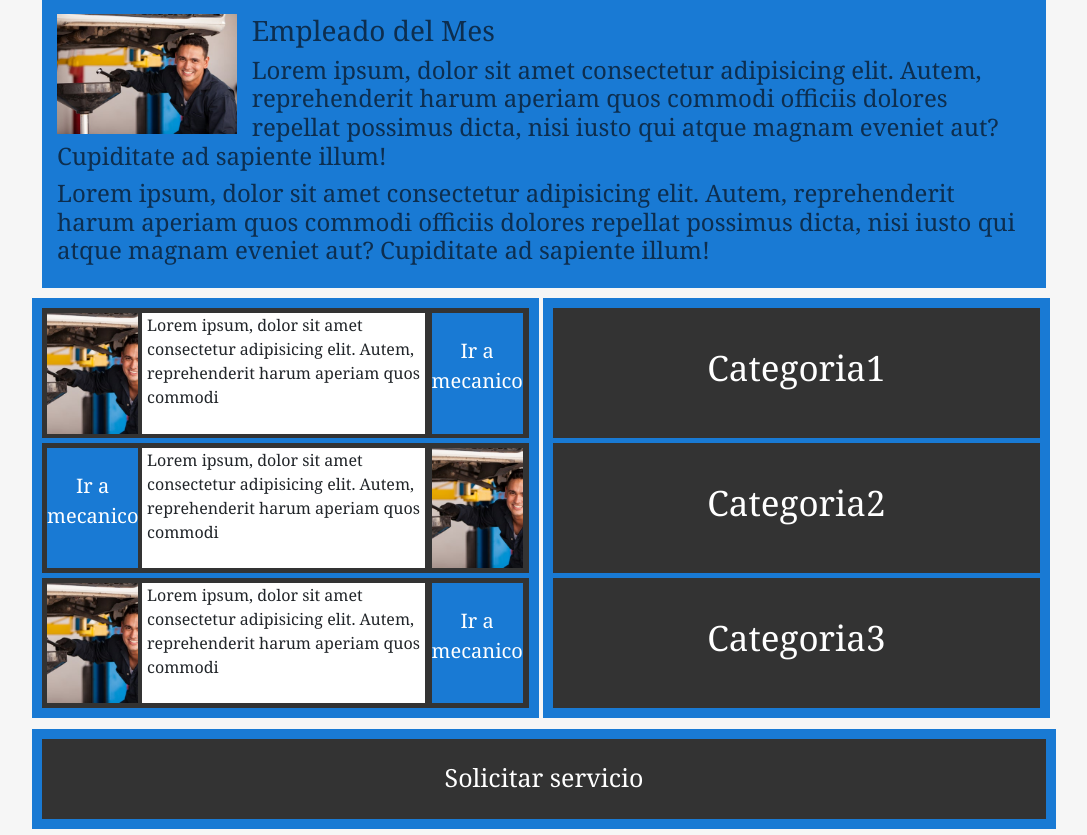
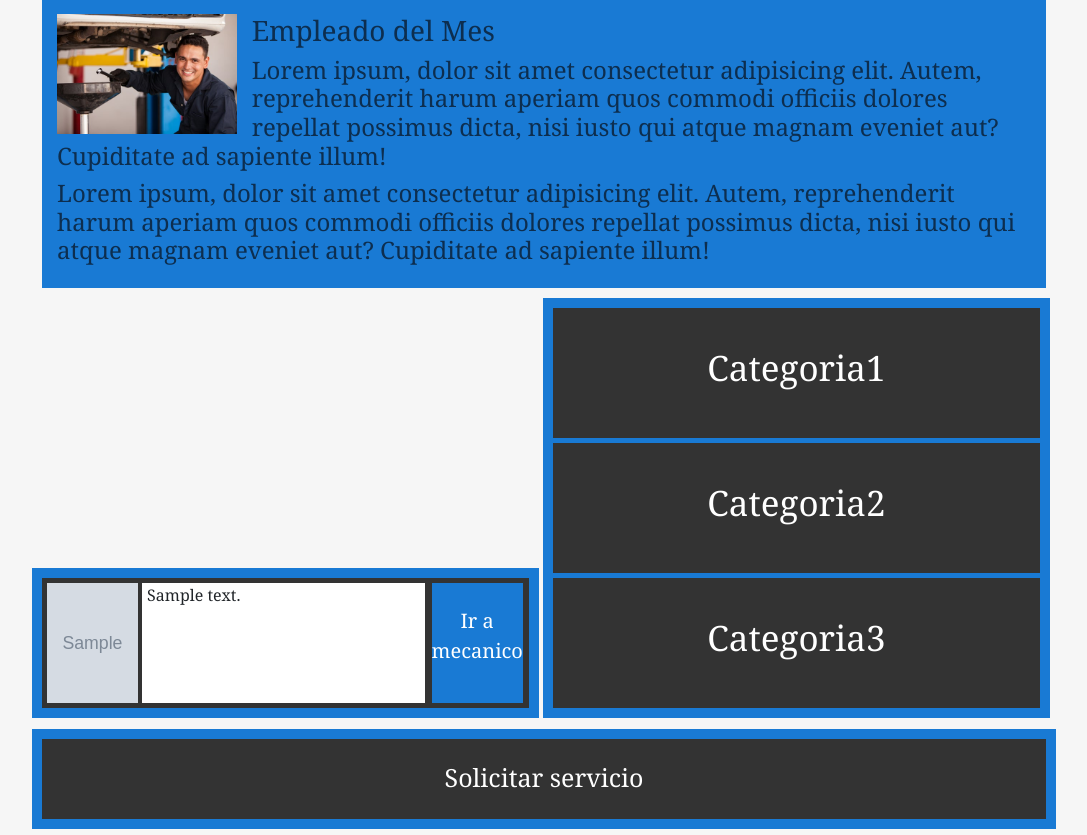
Before and after one commit to wenajote989/taller-master, a Django app: template dios/TallerMecanico/core/templates/core/index.html in a window 1280 px wide. Shown: the part 701-1536 px from the top of the page, without its empty margins (96-1183 px from the left). Run offline with Django 3.2, Linux system fonts and the light colour scheme; the template is opened without the code that fills it: most values are stand-ins (such as "Sample title", 1, 10 or a date in 2020); grey boxes marked "Sample" are stand-in pictures; some libraries are stand-ins or nearby versions.

Commit message:
mecanicos agregados desde la bd

```diff
--- a/dios/TallerMecanico/core/templates/core/index.html
+++ b/dios/TallerMecanico/core/templates/core/index.html
@@ -50,69 +50,54 @@
         <div class="productos">
             <div class="producto">
                 <div class="contenedor">
-                        <img class = "izquierda" src="{% static 'core/img/mecanico1.jpg' %}" alt="mecanico">
-                        <aside><h3>Empleado del Mes</h3></aside>
-                        <aside><h4>Lorem ipsum, dolor sit amet
+                    <img class="izquierda" src="{% static 'core/img/mecanico1.jpg' %}" alt="mecanico">
+                    <aside>
+                        <h3>Empleado del Mes</h3>
+                    </aside>
+                    <aside>
+                        <h4>Lorem ipsum, dolor sit amet
                             consectetur adipisicing elit.
                             Autem, reprehenderit harum aperiam
                             quos commodi officiis dolores repellat
                             possimus dicta, nisi iusto
                             qui atque magnam eveniet aut?
-                            Cupiditate ad sapiente illum!</h4></aside><aside><h4>Lorem ipsum, dolor sit amet
+                            Cupiditate ad sapiente illum!</h4>
+                    </aside>
+                    <aside>
+                        <h4>Lorem ipsum, dolor sit amet
                             consectetur adipisicing elit.
                             Autem, reprehenderit harum aperiam
                             quos commodi officiis dolores repellat
                             possimus dicta, nisi iusto
                             qui atque magnam eveniet aut?
-                            Cupiditate ad sapiente illum!</h4></aside>
+                            Cupiditate ad sapiente illum!</h4>
+                    </aside>
                 </div>
             </div>
         </div>
         <!-- Submenus -->
         <div class="submenu">
             <div class="sub-submenu">
+                {% for m in mecanico %}
+
                 <div class="sub-submenu-mec">
                     <div class="mec-img">
-                            <img src="{% static 'core/img/mecanico1.jpg' %}" alt="mecanico">
+                        {% if m.img_mec %}
+                        <img src="{{ m.img_mec.url }}" alt="mecanico">
+                        {% endif %}
                     </div>
                     <div class="sub-texto">
-                            <aside><p>Lorem ipsum, dolor sit amet
-                                consectetur adipisicing elit.
-                                Autem, reprehenderit harum aperiam
-                                quos commodi</p></aside>
+                        <aside>
+                            <p>{{ m.descr_mec }}</p>
+                        </aside>
                     </div>
                     <div class="boton">
                         <a href="{% url 'mecanico1' %}">Ir a mecanico</a>
                     </div>
                 </div>
-                    <div class="sub-submenu-mec">
-                        <div class="boton">
-                            <a href="{% url 'mecanico1' %}">Ir a mecanico</a>
-                        </div>
-                        <div class="sub-texto">
-                            <aside><p>Lorem ipsum, dolor sit amet
-                                consectetur adipisicing elit.
-                                Autem, reprehenderit harum aperiam
-                                quos commodi</p></aside>
-                        </div>
-                        <div class="mec-img">
-                            <img src="{% static 'core/img/mecanico1.jpg' %}" alt="mecanico">
-                        </div>
-                    </div>
-                    <div class="sub-submenu-mec">
-                        <div class="mec-img">
-                            <img src="{% static 'core/img/mecanico1.jpg' %}" alt="mecanico">
-                        </div>
-                        <div class="sub-texto">
-                            <aside><p>Lorem ipsum, dolor sit amet
-                                consectetur adipisicing elit.
-                                Autem, reprehenderit harum aperiam
-                                quos commodi</p></aside>
-                        </div>
-                        <div class="boton">
-                            <a href="{% url 'mecanico1' %}">Ir a mecanico</a>
-                        </div>
-                    </div>
+
+                {% endfor %}
+
             </div>
             <div class="sub-submenu">
                 <div class="sub-submenu-categ">
```
Also changed, not shown: dios/TallerMecanico/media/productos/Rc2a2fc959425f607b57dcbbf9210c85e_EehMLtD.jpg (added). Lines whose indentation alone changed are shown as unchanged.
